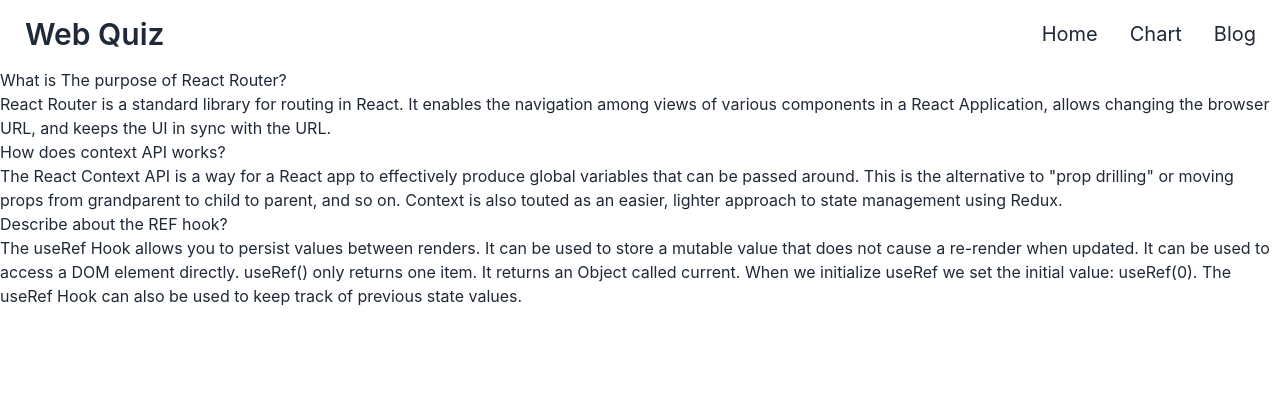
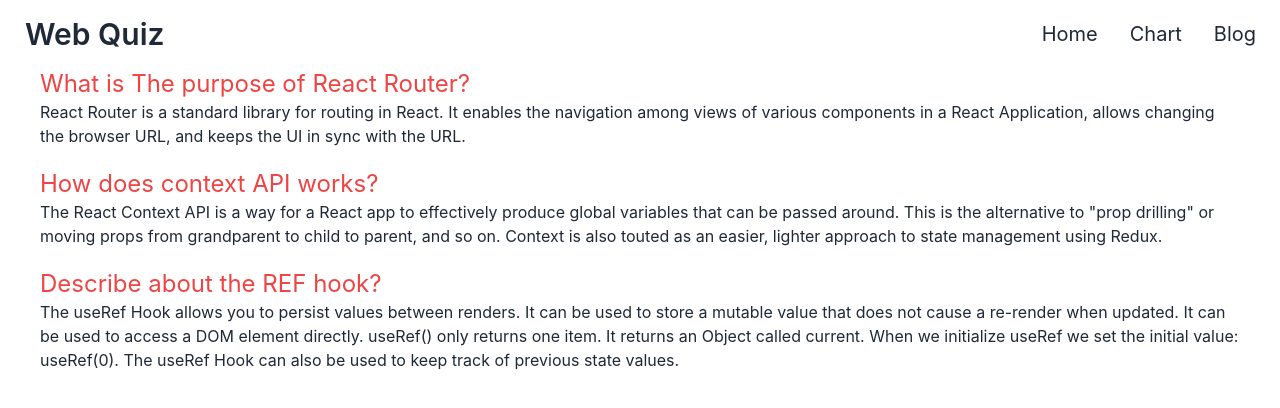
Before and after one commit to Avijit-Sarkar-Avi/assignment-nine, a React (Create React App) app: page /blog in a window 1280 px wide. Shown: the top 408 px of the page. Built offline with nearby package versions, Linux system fonts and the light colour scheme.

Commit message:
style the blog

```diff
--- a/src/Component/Blog/Blog.js
+++ b/src/Component/Blog/Blog.js
@@ -2,17 +2,17 @@ import React from 'react';
 
 const Blog = () => {
     return (
-        <div>
-            <div>
-                <h1>What is The purpose of React Router?</h1>
+        <div className='px-10'>
+            <div className='mb-5'>
+                <h1 className='text-2xl text-red-500'>What is The purpose of React Router?</h1>
                 <p>React Router is a standard library for routing in React. It enables the navigation among views of various components in a React Application, allows changing the browser URL, and keeps the UI in sync with the URL.</p>
             </div>
-            <div>
-                <h1>How does context API works?</h1>
+            <div className='mb-5'>
+                <h1 className='text-2xl text-red-500'>How does context API works?</h1>
                 <p>The React Context API is a way for a React app to effectively produce global variables that can be passed around. This is the alternative to "prop drilling" or moving props from grandparent to child to parent, and so on. Context is also touted as an easier, lighter approach to state management using Redux.</p>
             </div>
             <div>
-                <h1>Describe about the REF hook?</h1>
+                <h1 className='text-2xl text-red-500'>Describe about the REF hook?</h1>
                 <p>The useRef Hook allows you to persist values between renders. It can be used to store a mutable value that does not cause a re-render when updated. It can be used to access a DOM element directly. useRef() only returns one item. It returns an Object called current. When we initialize useRef we set the initial value: useRef(0). The useRef Hook can also be used to keep track of previous state values.</p>
             </div>
         </div>
```
